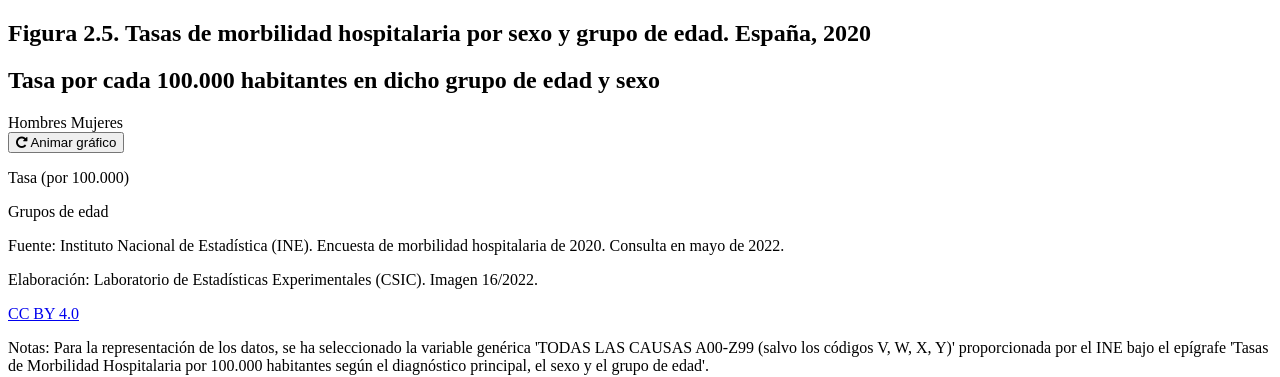
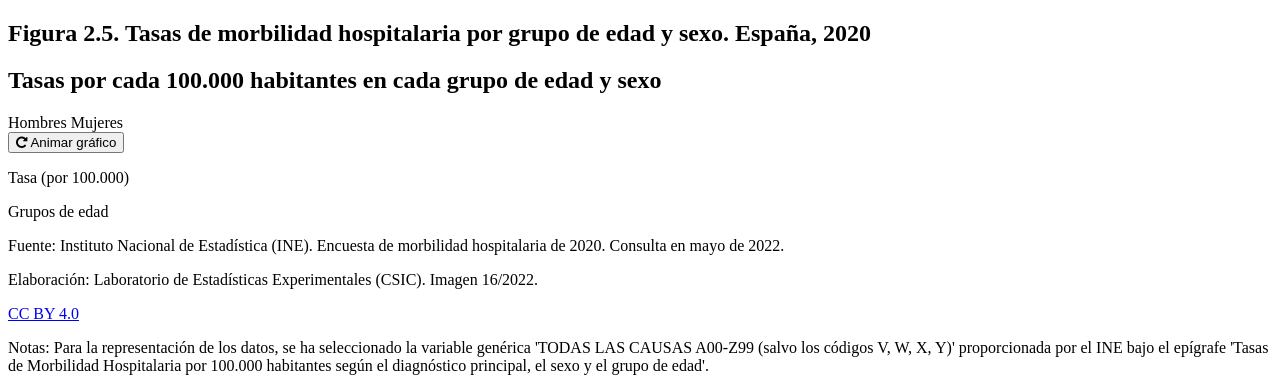
Before and after one commit to EnvejecimientoEnRed/informe_perfil_mayores_2022_salud_2_5, a website: page pre/template.html in a window 1280 px wide. Shown: the top 377 px of the page. Drawn offline with Linux system fonts and the light colour scheme; a script that the page names is missing.

Commit message:
Cambio en título

```diff
--- a/pre/template.html
+++ b/pre/template.html
@@ -17,8 +17,8 @@
         <div class="main">
             <section class="content b-chart active" id="chartBlock">
                 <div class="b-title">
-                    <h1 class="title" id="title">Figura 2.5. Tasas de morbilidad hospitalaria por sexo y grupo de edad. España, 2020</h1>
-                    <h2 class="subtitle" id="subtitle">Tasa por cada 100.000 habitantes en dicho grupo de edad y sexo</h2>
+                    <h1 class="title" id="title">Figura 2.5. Tasas de morbilidad hospitalaria por grupo de edad y sexo. España, 2020</h1>
+                    <h2 class="subtitle" id="subtitle">Tasas por cada 100.000 habitantes en cada grupo de edad y sexo</h2>
                 </div>
                 <div class="chart__logics">
                     <div class="chart__legend">
```
Also changed, not shown: docs/index.html (+1 -1 lines).
